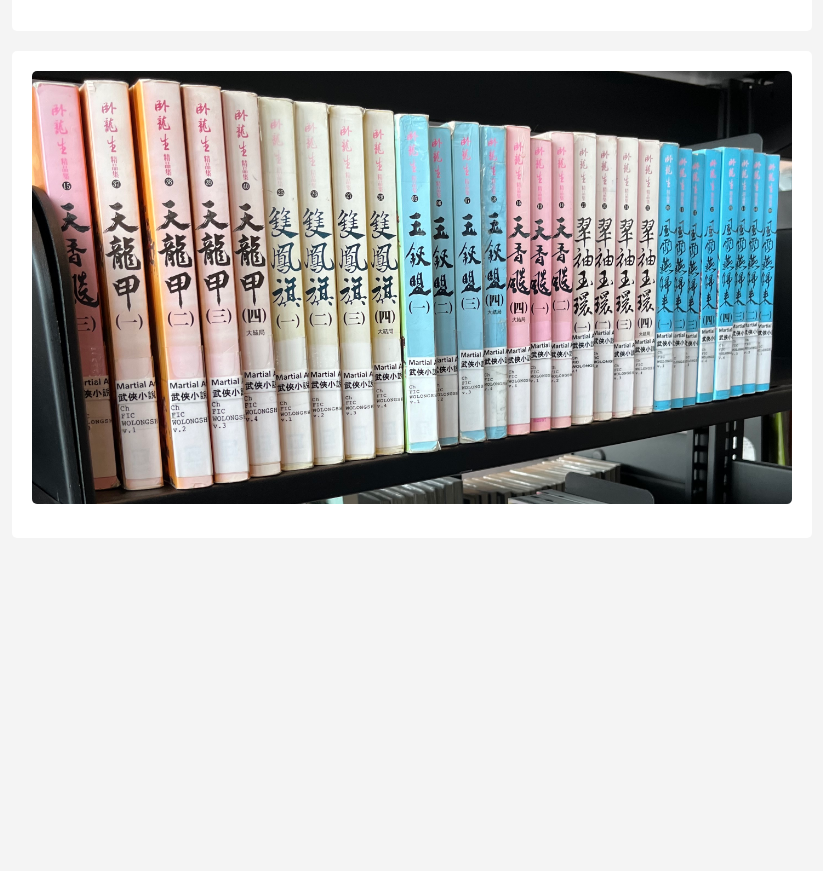
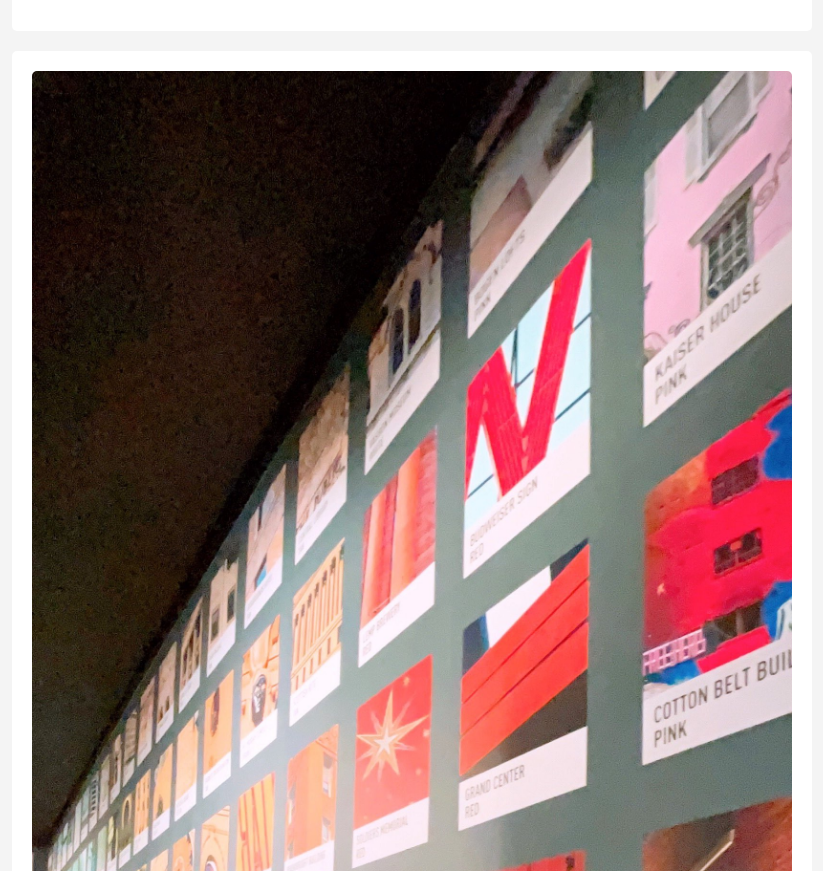
Before and after one commit to gradientblog/gradientblog, a plain HTML site: page index.html in a window 1280 px wide. Shown: the part 970-1841 px from the top of the page, without its empty margins (228-1051 px from the left). Before the commit the page ends 1528 px from the top, so only its background shows below. Drawn offline with Linux system fonts and the light colour scheme.

Commit message:
coloringstl

```diff
--- a/index.html
+++ b/index.html
@@ -50,7 +50,7 @@
       </div>
 
         <div class="post">
-            <img title="Coloring STL, MO History Museum" src="https://raw.githubusercontent.com/gradientblog/gradientblog/main/IMG_8723.jpeg" alt="Library">
+            <img title="Coloring STL, MO History Museum" src="https://raw.githubusercontent.com/gradientblog/gradientblog/main/IMG_5514.jpeg" alt="Library">
         </div>
     </div>
 </body>
```
